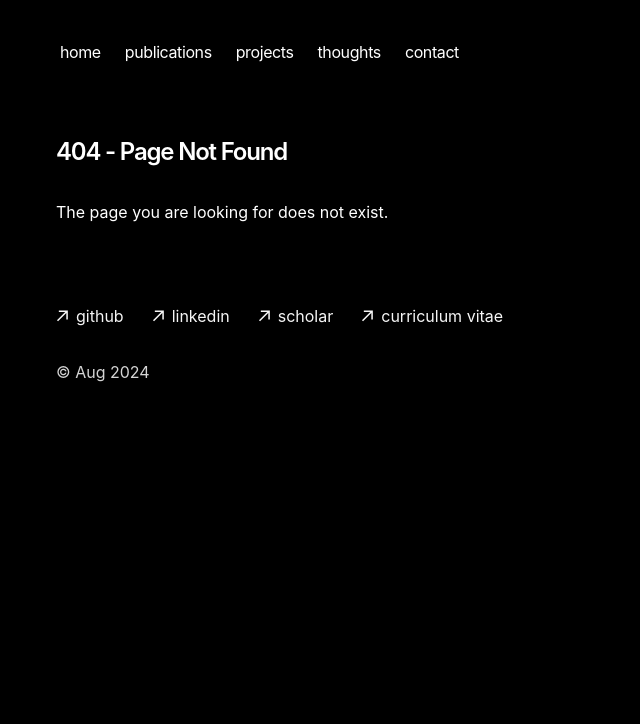
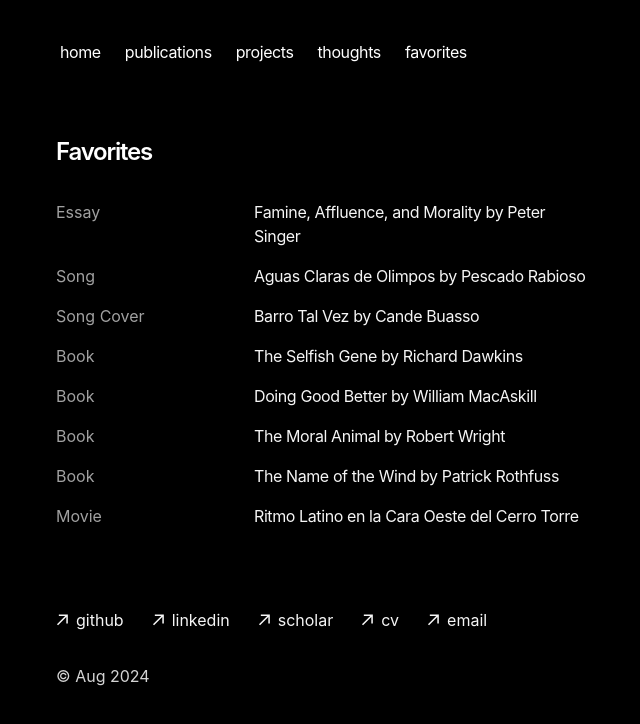
Before and after one commit to Raikhen/portfolio, a Next.js app: page /favorites in a window 1280 px wide. Before the commit this address had no page. Shown: the top 724 px of the page, without its empty margins (312-952 px from the left). Built offline with nearby package versions, Linux system fonts and the light colour scheme.

Commit message:
Swap contact for favorites

```diff
--- a/app/components/footer.tsx
+++ b/app/components/footer.tsx
@@ -32,8 +32,12 @@
       href: 'https://scholar.google.com/citations?hl=en&user=sjk8-F8AAAAJ',
     },
     {
-      name: 'curriculum vitae',
+      name: 'cv',
       href: '/cv.pdf',
+    },
+    {
+      name: 'email',
+      href: 'mailto:dylanfridman@gmail.com',
     },
   ]
 
--- a/app/components/nav.tsx
+++ b/app/components/nav.tsx
@@ -13,8 +13,8 @@
   '/blog': {
     name: 'thoughts'
   },
-  '/contact': {
-    name: 'contact'
+  '/favorites': {
+    name: 'favorites'
   },
 }
 
--- a/app/contact/page.tsx
+++ b/app/contact/page.tsx
@@ -5,6 +5,8 @@
   title: 'Contact',
   description: 'Reach out to me.',
 }
+
+// FIX - Contact form works locally but not on deployment for some reason
 
 export default function Page() {
   return (
--- /dev/null
+++ b/app/favorites/page.tsx
@@ -0,0 +1,57 @@
+import List from 'app/components/list'
+
+export const metadata = {
+  title: 'Favorites',
+  description: 'A collection of great stuff.',
+}
+
+export default function Page() {
+  let favorites = [
+    {
+      name: 'Famine, Affluence, and Morality by Peter Singer',
+      url: 'https://www.jstor.org/stable/2265052?seq=1',
+      from: 'Essay'
+    },
+    {
+      name: 'Aguas Claras de Olimpos by Pescado Rabioso',
+      url: 'https://youtu.be/MUY5UkkxwJw?si=Lj6Fmr4aKHQU8xjj',
+      from: 'Song'
+    },
+    {
+      name: 'Barro Tal Vez by Cande Buasso',
+      url: 'https://youtu.be/w-iBgr-4EfI?si=M4FUb8xNKMtLXS16',
+      from: 'Song Cover'
+    },
+    {
+      name: 'The Selfish Gene by Richard Dawkins',
+      url: 'https://en.wikipedia.org/wiki/The_Selfish_Gene',
+      from: 'Book'
+    },
+    {
+      name: 'Doing Good Better by William MacAskill',
+      url: 'https://www.effectivealtruism.org/doing-good-better',
+      from: 'Book'
+    },
+    {
+      name: 'The Moral Animal by Robert Wright',
+      url: 'https://en.wikipedia.org/wiki/The_Moral_Animal',
+      from: 'Book'
+    },
+    {
+      name: 'The Name of the Wind by Patrick Rothfuss',
+      url: 'https://en.wikipedia.org/wiki/The_Name_of_the_Wind',
+      from: 'Book'
+    },
+    {
+      name: 'Ritmo Latino en la Cara Oeste del Cerro Torre',
+      url: 'https://youtu.be/LIU13_lASbs?si=HVQSEFZfDQQLSy5L',
+      from: 'Movie'
+    }
+  ]
+
+  return (
+    <div className="flex flex-col space-y-10">
+      <List name="Favorites" elements={favorites} />
+    </div>
+  )
+}
```
